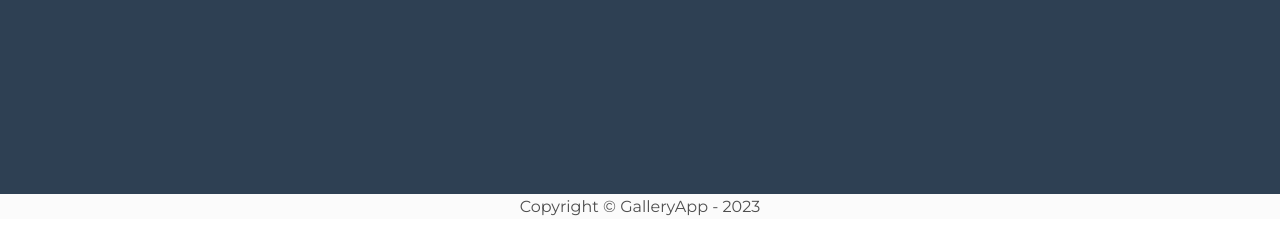
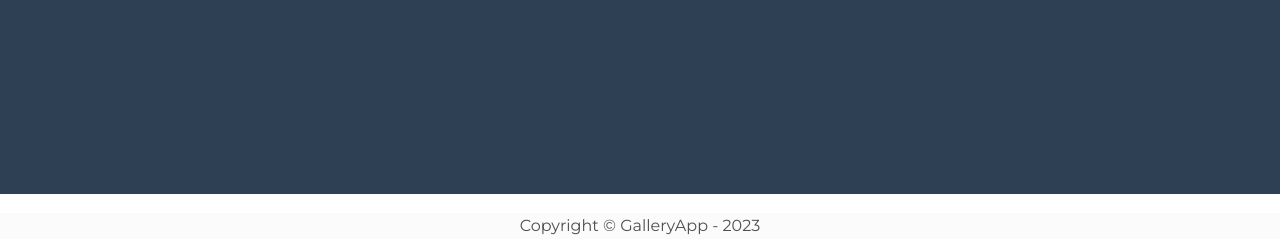
Before and after one commit to BlakvGhost/GalleryApp, a Django app: page / in a window 1280 px wide. Shown: the part 561-800 px from the top of the page. Run offline with Django 4.2, Linux system fonts and the light colour scheme; a user stored in the database is signed in; some libraries are stand-ins or nearby versions.

Commit message:
Template: End of Page Skeleton

```diff
--- a/template/base/base.html
+++ b/template/base/base.html
@@ -19,7 +19,7 @@
             {% endblock %}
         </div>
     </div>
-    <footer class="bg-light">
+    <footer class="bg-light position-absolute bottom-0 text-center w-100">
         {% include 'base/footer.html' %}
     </footer>
 </body>
--- a/template/base/footer.html
+++ b/template/base/footer.html
@@ -1,5 +1,5 @@
 <div class="container my-auto">
-    <div class="copyright text-center my-auto">
+    <div class="text-center my-auto">
         <span>Copyright &copy; GalleryApp - 2023</span>
     </div>
 </div>
```
